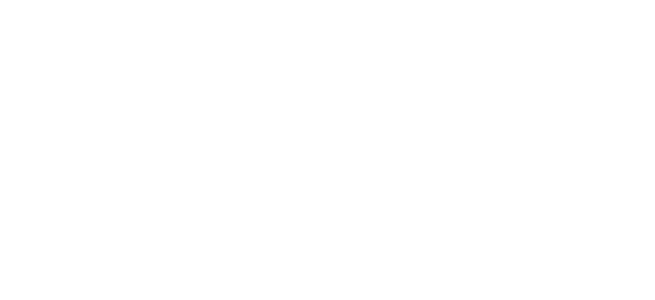
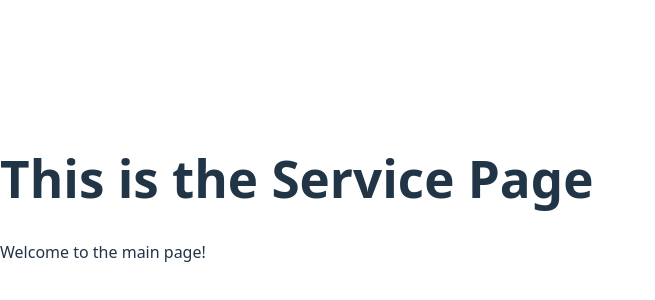
Before and after one commit to carloc3005/349-website, a React (Vite) app: page /service in a window 1280 px wide. Before the commit this address had no page. Shown: the part 202-502 px from the top of the page, without its empty margins (0-655 px from the left). Built offline with nearby package versions, Linux system fonts and the light colour scheme.

Commit message:
added service page

```diff
--- a/src/App.jsx
+++ b/src/App.jsx
@@ -2,6 +2,7 @@
 import { BrowserRouter, Routes, Route } from 'react-router-dom'
 import Home from './frontend/pages/home.jsx'
 import About from './frontend/pages/about.jsx'
+import Service from './frontend/pages/service.jsx'
 
 function App() {
   return (
@@ -12,7 +13,8 @@
 
         {/* Example: Add additional routes here as needed */}
         {/* <Route path="/about" element={<About />} /> */}
-        <Route path="/" element={<About />} />
+        <Route path="/about" element={<About />} />
+        <Route path="/service" element={<Service />} />
       </Routes>
     </BrowserRouter>
   )
--- /dev/null
+++ b/src/frontend/pages/service.jsx
@@ -0,0 +1,12 @@
+import React from 'react'
+
+function Service() {
+  return (
+    <div>
+      <h1>This is the Service Page</h1>
+      <p>Welcome to the main page!</p>
+    </div>
+  )
+}
+
+export default Service
```
